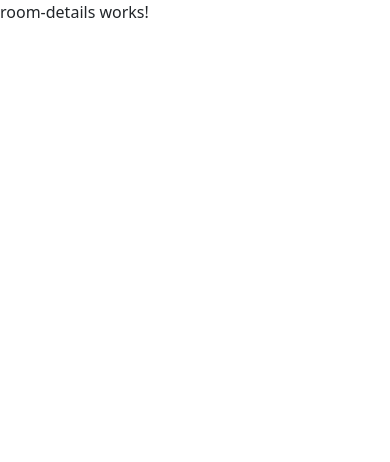
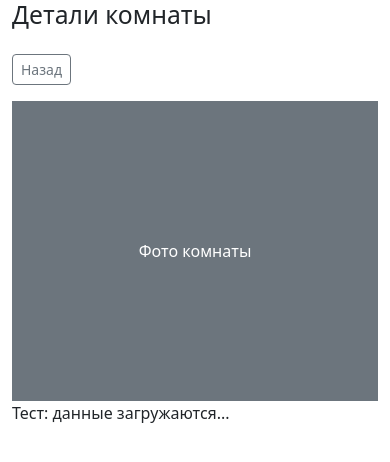
Before and after one commit to teteik/room-rental-ui, an Angular app: page /rooms/1 in a window 390 px wide. Shown: the top 462 px of the page. Built offline with nearby package versions, Linux system fonts and the light colour scheme; no server answers.

Commit message:
update room-details

```diff
--- a/src/app/components/room-details/room-details.html
+++ b/src/app/components/room-details/room-details.html
@@ -1 +1,25 @@
-<p>room-details works!</p>
+<div class="container">
+    <h2 class="mb-4">Детали комнаты</h2>
+
+    <a [routerLink]="['/rooms']" class="btn btn-outline-secondary btn-sm mb-3">
+        Назад
+    </a>
+    <div class="row">
+        <div class="col-md-5">
+            <div class="bg-secondary d-flex align-items-center justify-content-center" style="height: 300px;">
+                <span class="text-white"> Фото комнаты</span>
+            </div>
+        </div>
+        <div class="col-md-7">
+            <p>Тест: данные загружаются...</p>
+            @if (room$ | async; as room) {
+                <div class="card-body">
+                    <h5 class="card-title">{{ room.name }}</h5>
+                    <p class="card-text">Вместимость: {{ room.capacity }} чел.</p>
+                    <p class="card-text">Цена за час: {{ room.pricePerHour }} руб.</p>
+                    <p class="card-text text-muted">{{ room.description }}</p>
+                </div>
+            }
+        </div>
+    </div>
+</div>
--- a/src/app/components/room-details/room-details.ts
+++ b/src/app/components/room-details/room-details.ts
@@ -1,12 +1,12 @@
 import { AsyncPipe } from '@angular/common';
 import { Component, inject } from '@angular/core';
-import { ActivatedRoute } from '@angular/router';
+import { ActivatedRoute, RouterLink } from '@angular/router';
 import { RoomService } from '../../services/room.service';
 import { switchMap } from 'rxjs';
 
 @Component({
   selector: 'app-room-details',
-  imports: [AsyncPipe],
+  imports: [AsyncPipe, RouterLink],
   templateUrl: './room-details.html',
   styleUrl: './room-details.css',
 })
--- a/src/app/components/rooms/rooms.html
+++ b/src/app/components/rooms/rooms.html
@@ -1,3 +1,4 @@
+<div class="container">
     <h2 class="mb-4">Список комнат</h2>
 
     <div class="row">
@@ -16,3 +17,4 @@
         </div>
     }
     </div>
+</div>
--- a/src/app/services/room.service.ts
+++ b/src/app/services/room.service.ts
@@ -23,6 +23,6 @@ export class RoomService {
   }
 
   getRoomById(id: string): Observable<Room> {
-    return this.http.get<Room>('${this.apiUrl}/${id}')
+    return this.http.get<Room>(`${this.apiUrl}/${id}`)
   }
 }
```
Lines whose indentation alone changed are shown as unchanged.
